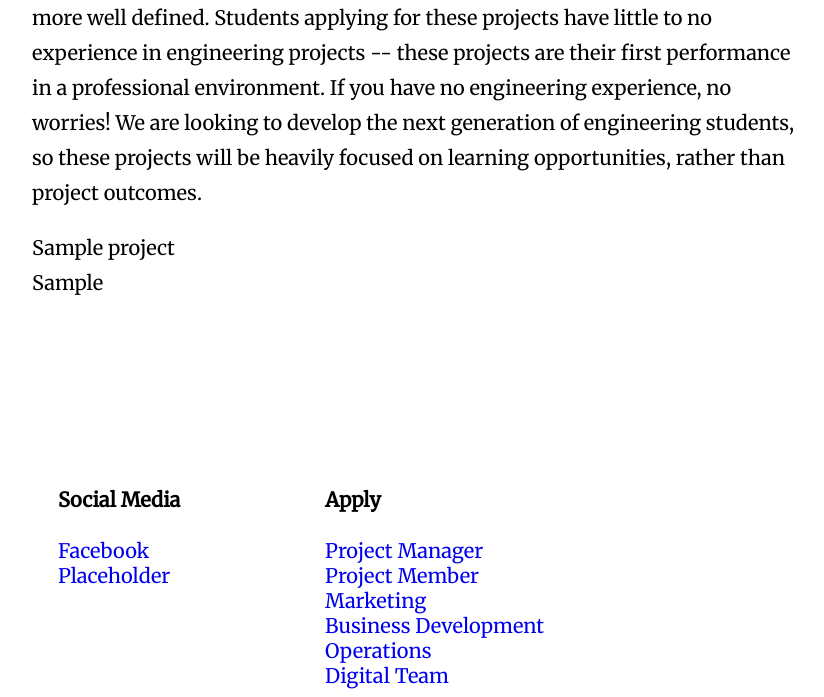
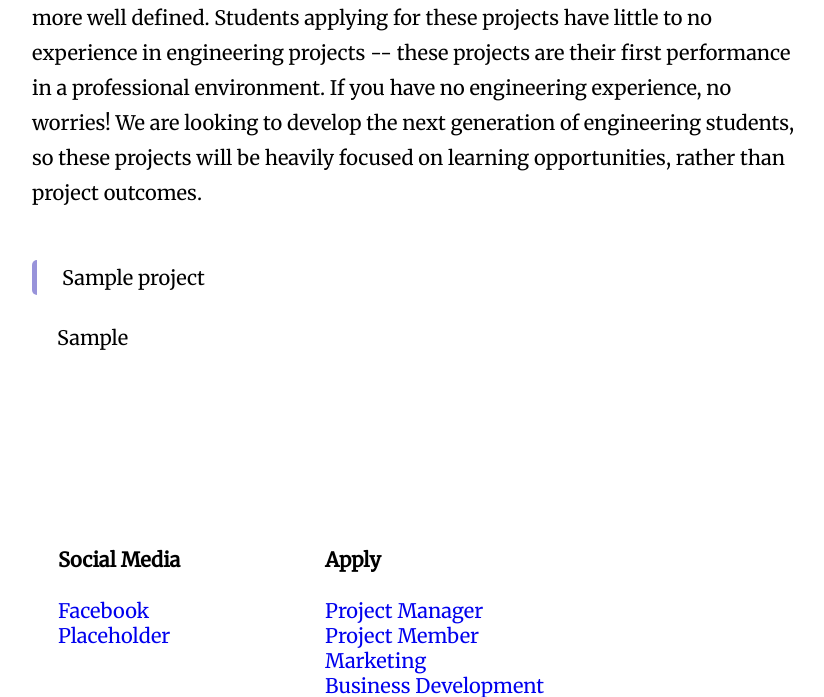
Before and after one commit to chouvinc/veep-web-server, a Flask app: page /projects in a window 1280 px wide. Shown: the part 1129-1826 px from the top of the page, without its empty margins (224-1048 px from the left). Run offline with Flask 2, Linux system fonts and the light colour scheme; tables that the repository leaves empty hold one stand-in row (values such as "Sample post").

Commit message:
Fixed bug w/ radio button that prevented us from adding veepx projects. Added some styling to make projects on project page more pretty

```diff
--- a/app/admin/controllers.py
+++ b/app/admin/controllers.py
@@ -52,10 +52,8 @@ def submit_type(type):
 
     if form.validate_on_submit():
         submit_info_logic.form_handler(form)
-        flash('Ay gj')
         return redirect(url_for('.submit'))
 
-    print(form.errors)
     return render_template('submit.htm', title='Submit', form=form)
 
 
--- a/app/logic/project_logic.py
+++ b/app/logic/project_logic.py
@@ -3,7 +3,8 @@ from sqlalchemy.exc import OperationalError
 
 def get_veep_projects():
     try:
-        return Project.query.filter_by(is_veep_x=False).all()
+        projects = Project.query.filter_by(is_veep_x=False).all()
+        return projects
     except OperationalError:
         return []
 
@@ -11,6 +12,7 @@ def get_veep_projects():
 
 def get_veepx_projects():
     try:
-        return Project.query.filter_by(is_veep_x=True).all()
+        projects = Project.query.filter_by(is_veep_x=True).all()
+        return projects
     except OperationalError:
         return []
--- a/app/logic/submit_info_logic.py
+++ b/app/logic/submit_info_logic.py
@@ -13,10 +13,11 @@ def form_handler(form):
 
 def handle_project(form):
     # TODO make form for isVeepX
+    print(form.project_veepx)
     project = Project(title=form.project_title.data,
                       tags=form.project_tags.data,
                       description=form.project_text.data,
-                      is_veep_x=form.project_veepx == 'yes')
+                      is_veep_x=form.project_veepx.data == 'yes')
 
     db.session.add(project)
     db.session.commit()
--- /dev/null
+++ b/app/static/css/project.css
@@ -0,0 +1,10 @@
+.projectItem {
+    padding: 25px;
+}
+
+.project_title {
+    border-left: 5px solid #9893DA;
+    border-radius: 5px;
+    padding-left: 25px;
+    margin-top: 50px;
+}
--- a/app/templates/projects.htm
+++ b/app/templates/projects.htm
@@ -1,4 +1,8 @@
 {% extends 'base.htm' %}
+
+{% block stylesheets %}
+<link rel="stylesheet" href="{{ url_for('static', filename='css/project.css') }}">
+{% endblock %}
 
 {% block content %}
 <div class="content">
@@ -30,11 +34,11 @@
         </p>
 
         {% for project in veep_projects %}
-        <p>
-            <div class="project_title">{{project.title}}</div>
+        <div class="project_title">{{project.title}}</div>
+        <div class="projectItem">
             <div class="project_tags">{{project.tags}}</div>
             <div class="project_desc">{{project.description}}</div>
-        </p>
+        </div>
         {% endfor %}
 
         <h4>VEEP-X Projects</h4>
@@ -49,11 +53,11 @@
         </p>
 
         {% for project in veepx_projects %}
-        <p>
-            <div class="project_title">{{project.title}}</div>
+        <div class="project_title">{{project.title}}</div>
+        <div class="projectItem">
             <div class="project_tags">{{project.tags}}</div>
             <div class="project_desc">{{project.desc}}</div>
-        </p>
+        </div>
         {% endfor %}
     </div>
 </div>
--- a/app/util/models.py
+++ b/app/util/models.py
@@ -38,9 +38,6 @@ class Project(db.Model):
     description = db.Column(db.String(16384), index=True)
     is_veep_x = db.Column(db.Boolean, unique=False, default=False)
 
-    def __repr__(self):
-        return '<Project {}>'.format(self.body)
-
 class Event(db.Model):
     id = db.Column(db.Integer, primary_key=True)
     title = db.Column(db.String(128), index=True, unique=True)
```
Also changed, not shown: app.db.
